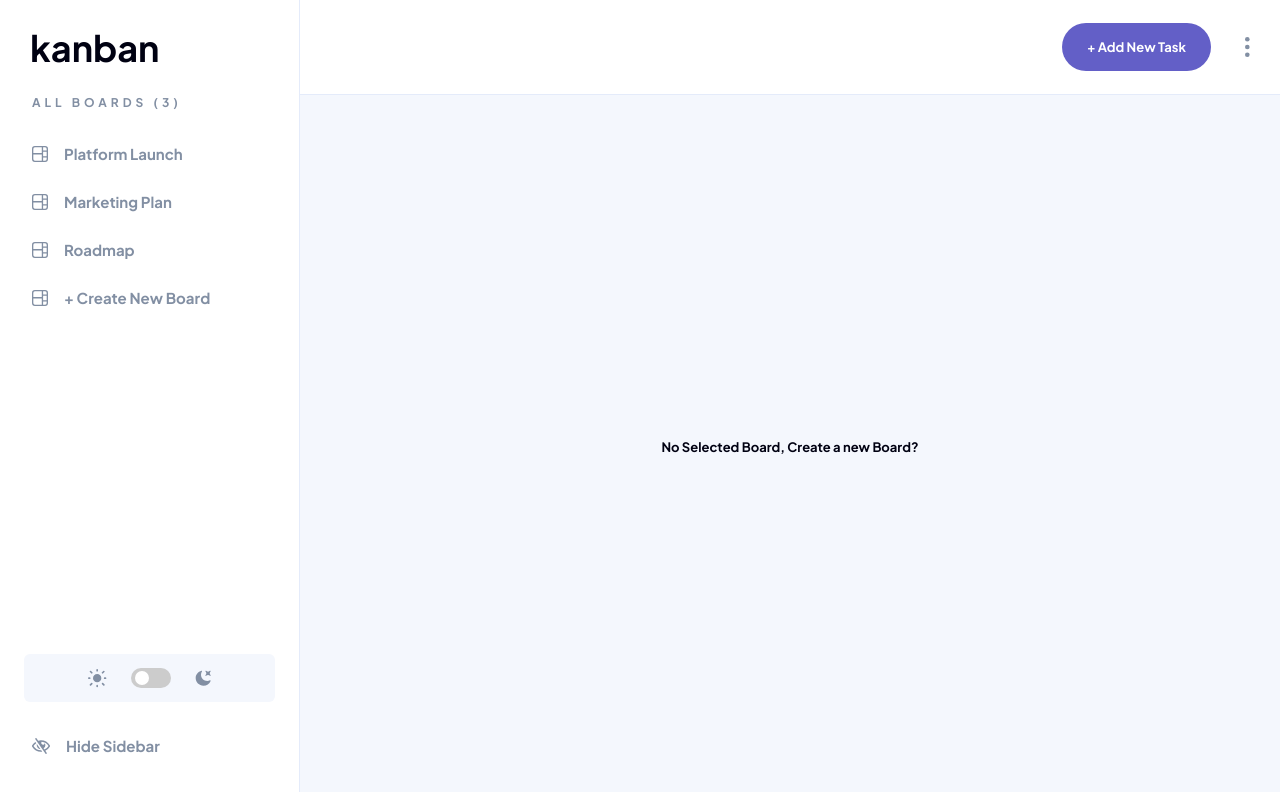
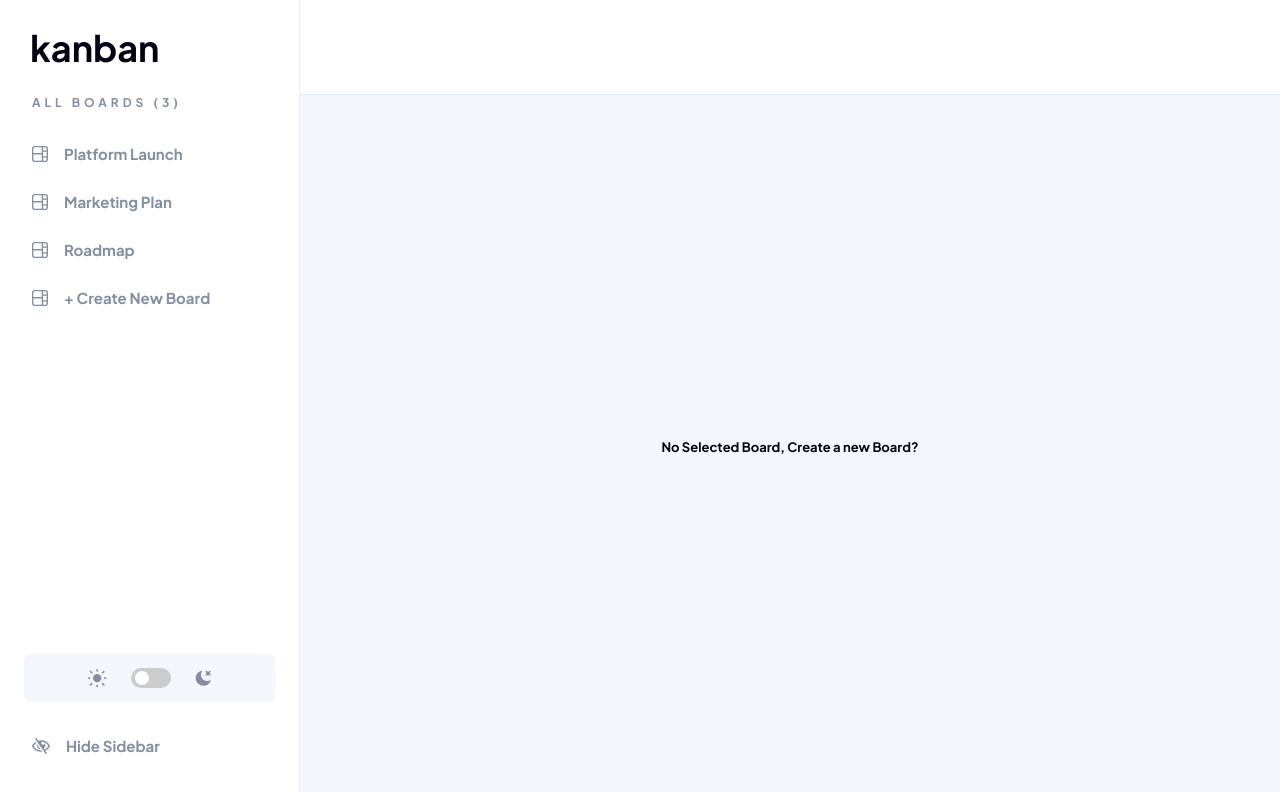
Before and after one commit to ajsaule/kanban-board, a Next.js app: page / in a window 1280 px wide. Shown: the top 792 px of the page. Built offline with nearby package versions, Linux system fonts and the light colour scheme.

Commit message:
remove: buttons when no board is selected; add: styling for scroll bars;

```diff
--- a/src/components/Button.tsx
+++ b/src/components/Button.tsx
@@ -5,7 +5,7 @@ import styles from "../styles/components/Button.module.scss";
 interface Props extends ButtonHTMLAttributes<HTMLButtonElement> {
   children?: React.ReactNode;
   className?: string;
-  onClick?: () => void;
+  onClick?: (e: React.FormEvent) => void;
   color?: "primary" | "secondary" | "danger";
   variant?: "dots";
   size?: "large";
--- a/src/components/Modal/AddBoardModal.tsx
+++ b/src/components/Modal/AddBoardModal.tsx
@@ -35,7 +35,9 @@ const BoardModalAdd = () => {
           value={boardName}
         />
       </form>
-      <Button fullWidth>Add Board</Button>
+      <Button onClick={submitHandler} fullWidth>
+        Add Board
+      </Button>
     </Modal>
   );
 };
--- a/src/components/TextBox.tsx
+++ b/src/components/TextBox.tsx
@@ -3,21 +3,21 @@ import SubtaskIcon from "./svgs/SubtaskIcon";
 import styles from "../styles/components/TextBox.module.scss";
 
 type PropsType = {
-  subtaskIdx?: number;
   placeholder?: string;
   variant?: "title" | "description" | "subtask";
   onChange?: (e: any, ...rest: any) => void;
   value: string;
   removeSubtask?: () => void;
+  subtaskIdx?: number;
 };
 
 const TextBox = ({
-  subtaskIdx = -1,
   placeholder = "",
   variant = "title",
   onChange = () => {},
   value = "",
   removeSubtask,
+  subtaskIdx = -1,
 }: PropsType) => {
   const [title, setTitle] = useState("");
   const [description, setDescription] = useState("");
--- a/src/containers/Banner.tsx
+++ b/src/containers/Banner.tsx
@@ -27,9 +27,15 @@ const Banner = ({ isSidebarHidden }: { isSidebarHidden: boolean }) => {
           {selectedBoard.board}
         </h1>
         <div className={styles["button-wrapper"]}>
+          {selectedBoard.board && (
+            <>
               <Button
                 onClick={() => {
-              setSelectedColumn({ column: "", idx: -1, colAddButton: false });
+                  setSelectedColumn({
+                    column: "",
+                    idx: -1,
+                    colAddButton: false,
+                  });
                   toggleAddTaskModal();
                 }}
                 size="large"
@@ -37,6 +43,8 @@ const Banner = ({ isSidebarHidden }: { isSidebarHidden: boolean }) => {
                 + Add New Task
               </Button>
               <EditBtn type="board" />
+            </>
+          )}
         </div>
       </div>
     </header>
--- a/src/styles/components/Board.module.scss
+++ b/src/styles/components/Board.module.scss
@@ -2,10 +2,8 @@
   display: flex;
   gap: 24px;
   padding: 24px;
-  // width: 100%;
   height: 100%;
   background: var(--color-bg);
-  overflow: scroll;
 
   &__container {
     width: calc(100% - var(--sidebar-width));
@@ -16,9 +14,8 @@
   }
 
   .column {
-    // width: 340px;
-    min-width: 285px;
-    overflow: auto;
+    min-width: 290px;
+    overflow: auto; // todo: can we hide overflow and show it only on hover, with a smooth fade in animation?
 
     .column-heading {
       padding-bottom: 5px;
--- a/src/styles/globals.scss
+++ b/src/styles/globals.scss
@@ -37,6 +37,20 @@ body {
   -moz-osx-font-smoothing: grayscale;
 }
 
+::-webkit-scrollbar {
+  width: 0.5em;
+}
+::-webkit-scrollbar-track {
+  background: var(--color-bg);
+}
+::-webkit-scrollbar-thumb {
+  border-radius: 5px;
+  background: var(--color-primary);
+}
+::-webkit-scrollbar-corner {
+  background: var(--color-bg);
+}
+
 // When this class is added on body
 .dark-theme {
   @include themes.dark-theme;
```
Lines whose indentation alone changed are shown as unchanged.
